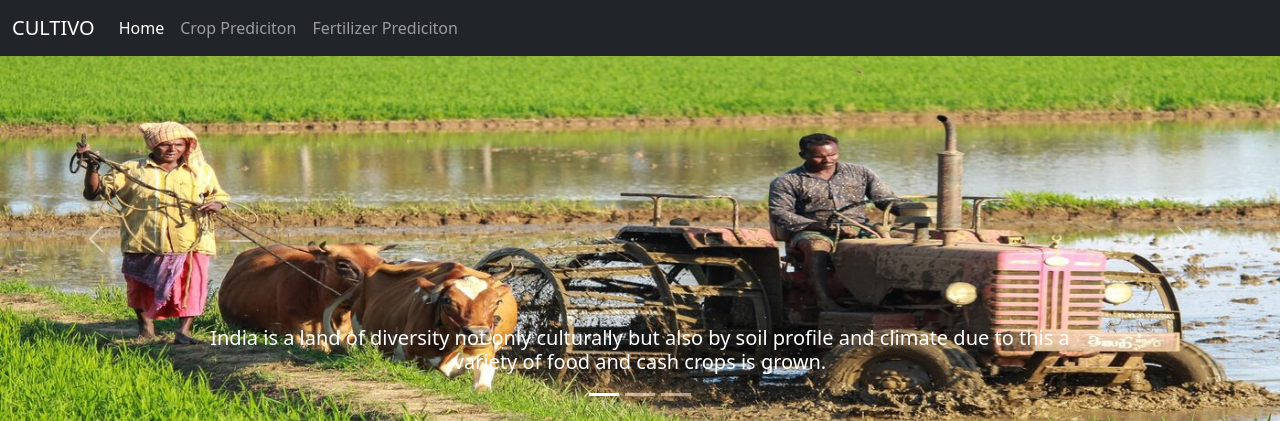
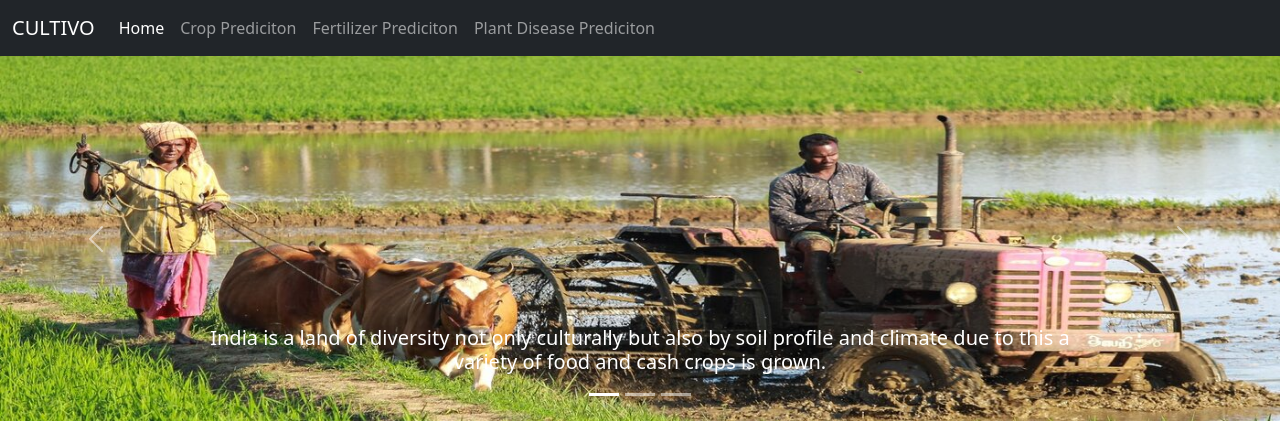
Before and after one commit to karunakar23/Cultivo, a Flask app: page / in a window 1280 px wide. Shown: the top 421 px of the page. Run offline with Flask 2, Linux system fonts and the light colour scheme; parts of the project's set-up code (start-up, migrations or seed data) failed here and were passed over.

Commit message:
Update index.html

```diff
--- a/templates/index.html
+++ b/templates/index.html
@@ -32,6 +32,9 @@
 					</li>
 					<li class="nav-item">
 						<a class="nav-link" href="fertilizer-recomendation">Fertilizer Prediciton</a>
+					</li>
+					<li class="nav-item">
+						<a class="nav-link" href="Plant-Disease">Plant Disease Prediciton</a>
 					</li>
 				</ul>
 			</div>
```
